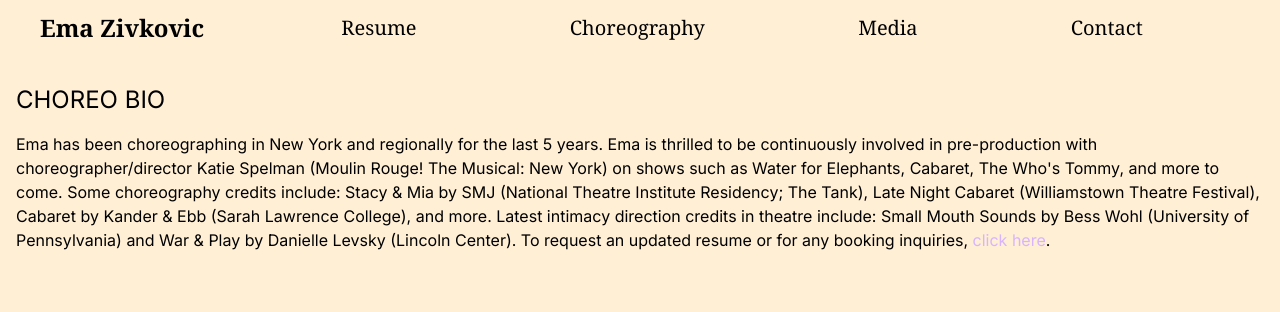
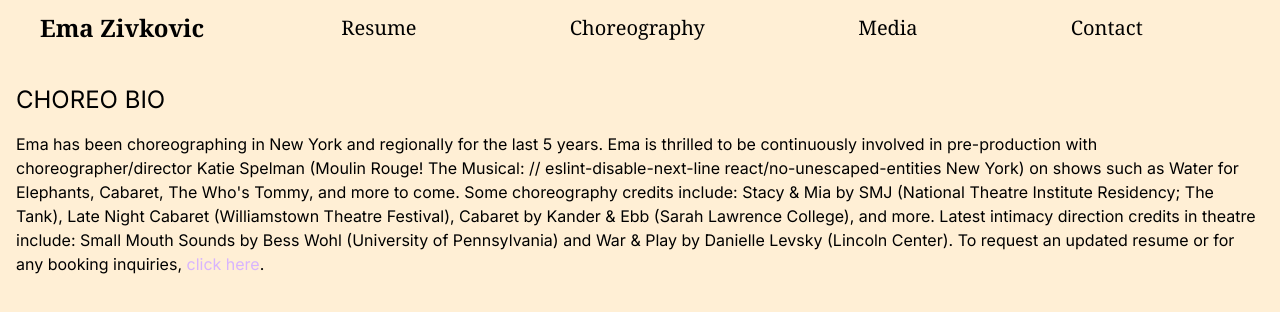
Before and after one commit to drew-anello/ema-z, a Next.js app: page /choreography in a window 1280 px wide. Shown: the top 312 px of the page. Built offline with nearby package versions, Linux system fonts and the light colour scheme.

Commit message:
disables es lint rules

```diff
--- a/src/app/choreography/page.tsx
+++ b/src/app/choreography/page.tsx
@@ -1,3 +1,5 @@
+/* eslint-disable react/jsx-no-comment-textnodes */
+/* eslint-disable react/no-unescaped-entities */
 function page() {
   return (
     <div className="mt-10 ">
@@ -5,15 +7,16 @@ function page() {
       <p className="m-4 text-left">
         Ema has been choreographing in New York and regionally for the last 5
         years. Ema is thrilled to be continuously involved in pre-production
-        with choreographer/director Katie Spelman (Moulin Rouge! The Musical:
-        New York) on shows such as Water for Elephants, Cabaret, The Who's
-        Tommy, and more to come. Some choreography credits include: Stacy & Mia
-        by SMJ (National Theatre Institute Residency; The Tank), Late Night
-        Cabaret (Williamstown Theatre Festival), Cabaret by Kander & Ebb (Sarah
-        Lawrence College), and more. Latest intimacy direction credits in
-        theatre include: Small Mouth Sounds by Bess Wohl (University of
-        Pennsylvania) and War & Play by Danielle Levsky (Lincoln Center). To
-        request an updated resume or for any booking inquiries,{" "}
+        with choreographer/director Katie Spelman (Moulin Rouge! The Musical: //
+        eslint-disable-next-line react/no-unescaped-entities New York) on shows
+        such as Water for Elephants, Cabaret, The Who's Tommy, and more to come.
+        Some choreography credits include: Stacy & Mia by SMJ (National Theatre
+        Institute Residency; The Tank), Late Night Cabaret (Williamstown Theatre
+        Festival), Cabaret by Kander & Ebb (Sarah Lawrence College), and more.
+        Latest intimacy direction credits in theatre include: Small Mouth Sounds
+        by Bess Wohl (University of Pennsylvania) and War & Play by Danielle
+        Levsky (Lincoln Center). To request an updated resume or for any booking
+        inquiries,{" "}
         <a
           className="text-purple-300 text-bold"
           href="mailto:emazivkovic17@gmail.com
--- a/src/app/media/carosusel.tsx
+++ /dev/null
@@ -1,38 +0,0 @@
-"use client";
-import React, { Component } from "react";
-import "react-responsive-carousel/lib/styles/carousel.min.css";
-import { Carousel } from "react-responsive-carousel";
-import Image from "next/image";
-
-// photos
-import media1 from "../../../public/assets/website/media1.jpg";
-
-export default class NextJsCarousel extends Component {
-  render() {
-    return (
-      <div>
-        <h2>Media</h2>
-
-        <Carousel className="w-1/3 bg-transparent h-1/2">
-          <div>
-            <Image src={media1} alt="image1" />
-          </div>
-          <div>
-            <Image src={media1} alt="image1" />
-          </div>
-          <div>
-            <Image src={media1} alt="image1" />
-          </div>
-          <div>
-            <Image src={media1} alt="image1" />
-          </div>
-          <div>
-            <Image src={media1} alt="image1" />
-          </div>
-        </Carousel>
-
-        <br></br>
-      </div>
-    );
-  }
-}
--- a/src/app/media/page.tsx
+++ b/src/app/media/page.tsx
@@ -1,11 +1,9 @@
 import Link from "next/link";
 import Image from "next/image";
-// import NextJsCarousel from "./carosusel";
 import Carousel from "./Carousel";
 function page() {
   return (
     <div>
-      {/* <NextJsCarousel /> */}
       <Carousel />
     </div>
   );
```
